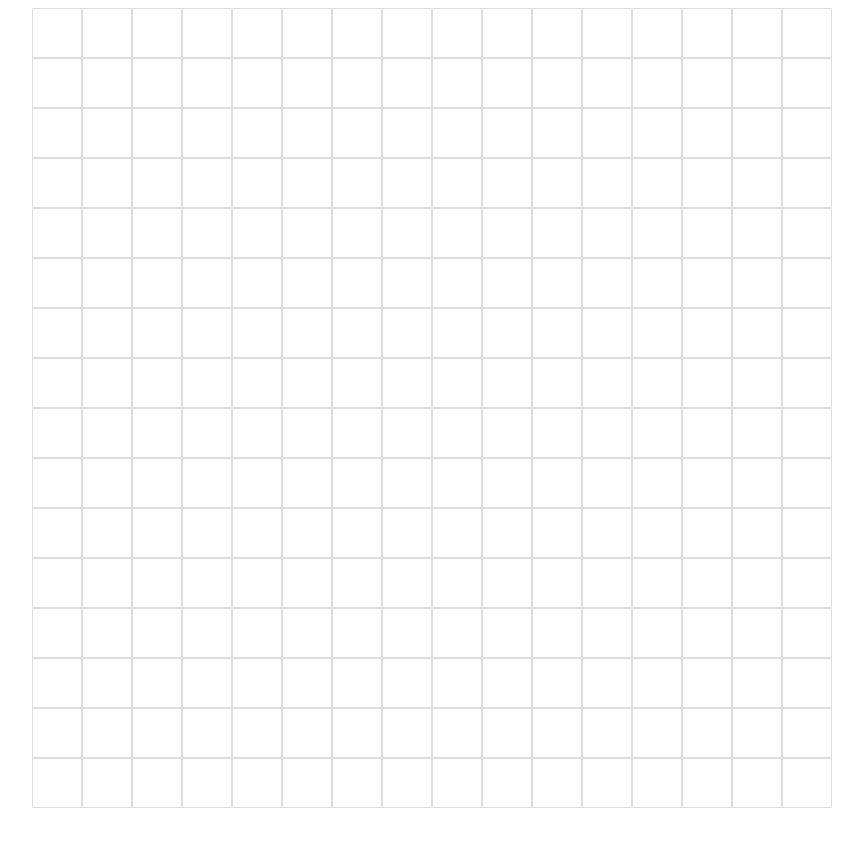
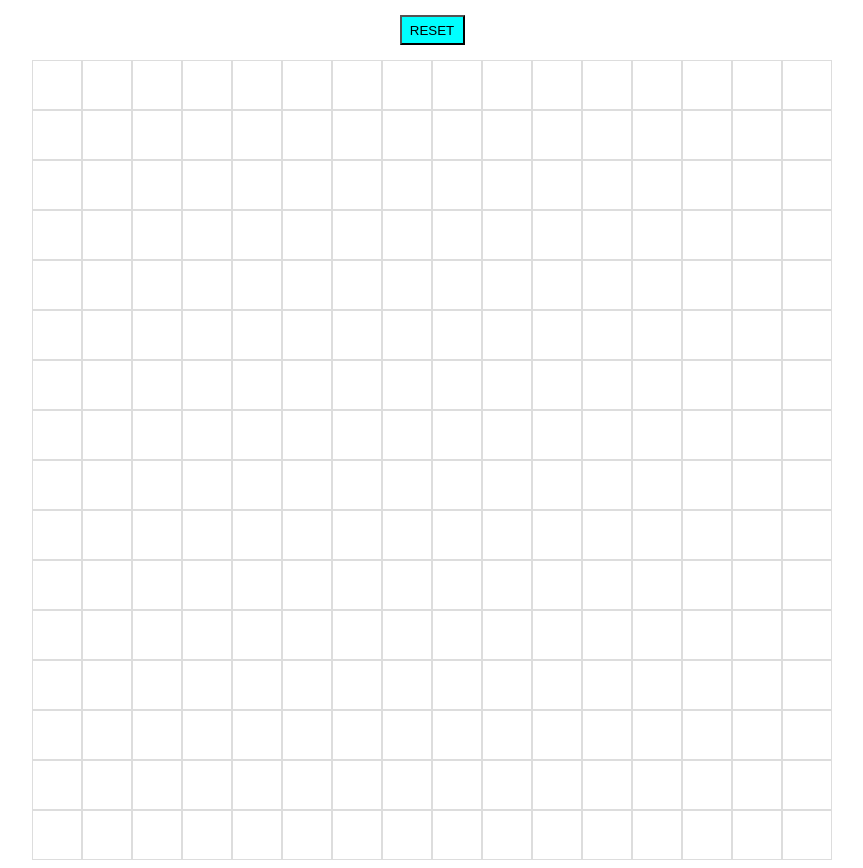
Before and after one commit to SnowyDreams/TOP-ETCH-A-SKETCH, a plain HTML site: page index.html in a window 1280 px wide. Shown: the whole page, without its empty margins (208-1071 px from the left). Before the commit the page ends 816 px from the top, so only its background shows below. Drawn offline with Linux system fonts and the light colour scheme.

Commit message:
- Added reset button

```diff
--- a/index.html
+++ b/index.html
@@ -9,6 +9,9 @@
 </head>
 
 <body>
+
+    <div><button id="reset" onclick="reset()">RESET</button></div>
+
     <div id="container">
 
     </div>
@@ -23,14 +26,21 @@
             for (c = 0; c < (rows * cols); c++) {
                 let cell = document.createElement("div");
                 cell.addEventListener("mouseover", colorShift);
-                container.appendChild(cell).className = "grid-item";
+                cell.classList.add("grid-item", "pixel")
+                container.appendChild(cell);
             };
         };
 
         function colorShift() {
-            event.target.style.backgroundColor= "blue";
+            event.target.style.backgroundColor = "blue";
         }
 
+        function reset() {
+            let pixels = document.querySelectorAll('.pixel')
+            pixels.forEach(pixel => {
+                pixel.style.backgroundColor = ""
+            });
+        }
         makeRows(16, 16);
     </script>
 </body>
--- a/style.css
+++ b/style.css
@@ -13,6 +13,14 @@
     grid-template-columns: repeat(var(--grid-cols), 0.5fr);
 }
 
+#reset{
+    display: block;
+    margin: 15px auto;
+    height: 30px;
+    width: 65px;
+    background-color: aqua;
+}
+
 .grid-item {
     border: 1px solid #ddd;
     text-align: center;
```
